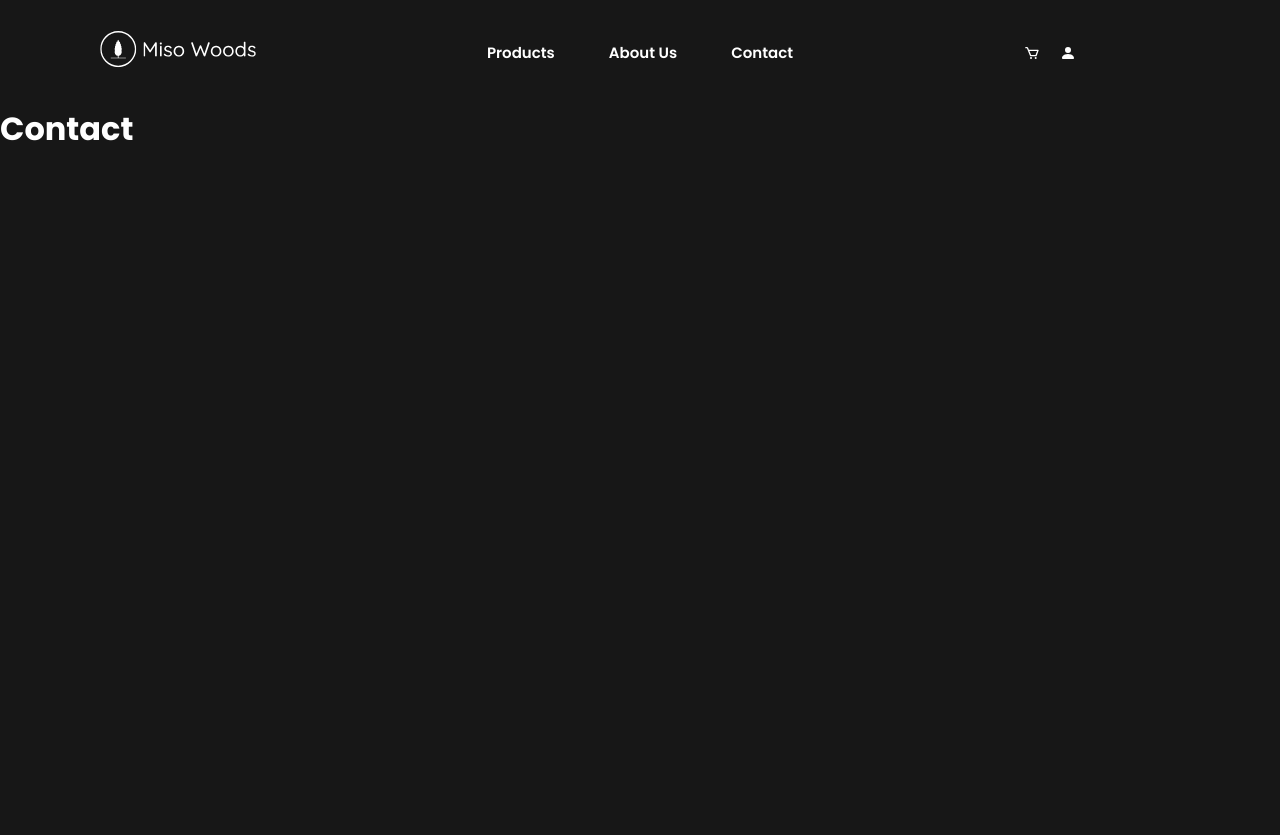
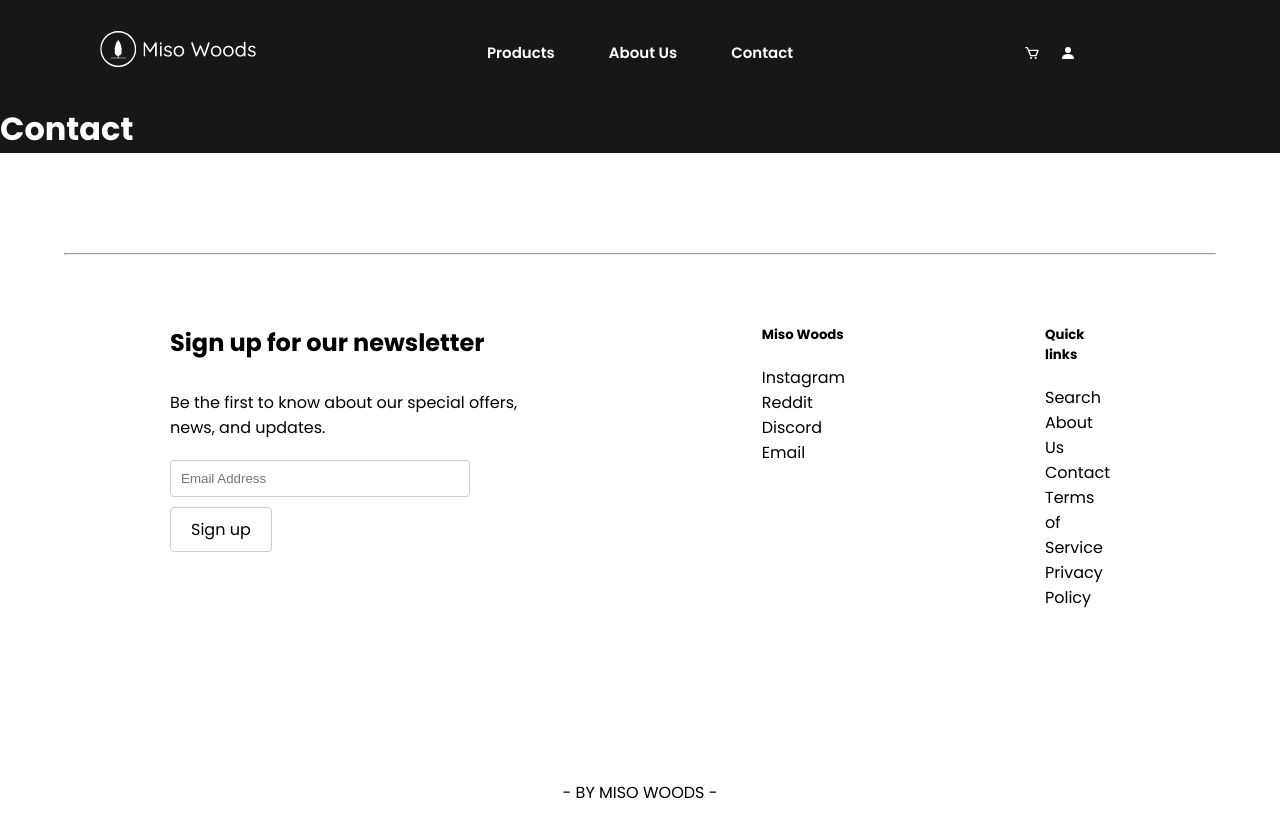
Before and after one commit to Juan-Script/miso-woods, a React (Vite) app: page /contact in a window 1280 px wide. Before the commit the page ends 800 px from the top, so only its background shows below. Built offline with nearby package versions, Linux system fonts and the light colour scheme.

Commit message:
Home acabada

```diff
--- a/src/App.tsx
+++ b/src/App.tsx
@@ -7,6 +7,7 @@
 import { Products } from "./pages/Products/Products";
 import { Header } from "./components/shared/Header";
 import { CardProduct } from "./pages/Products/views/CardProduct";
+import { Footer } from "./components/shared/Footer";
 
 function App() {
   return (
@@ -20,6 +21,7 @@
           <Route path="aboutus/" element={<AboutUs />} />
           <Route path="contact/" element={<Contact />} />
         </Routes>
+        <Footer />
       </BrowserRouter>
     </div>
   );
--- a/src/components/shared/Footer.tsx
+++ b/src/components/shared/Footer.tsx
@@ -0,0 +1,51 @@
+export const Footer = () => {
+  return (
+    <div className="footer_grid">
+      <hr className="footer_hr"></hr>
+      <div className="footer_content">
+        <div className="footer_content_newsletter">
+          <div className="footer_content_newsletter_title">
+            <h2>Sign up for our newsletter</h2>
+          </div>
+          <div className="footer_container_input">
+            <div className="footer_content_newsletter_subtitle">
+              <p>
+                Be the first to know about our special offers, news, and
+                updates.
+              </p>
+            </div>
+            <div className="input-container">
+              <input type="text" placeholder="Email Address" />
+              <div className="signup-container"></div>
+              <span className="signup-button">Sign up</span>
+            </div>
+          </div>
+        </div>
+        <div className="footer_content_sitemap">
+          <div className="footer_content_sitemap_links">
+            <div>
+              <h5 className="sitemap_title">Miso Woods</h5>
+              <ol>Instagram</ol>
+              <ol>Reddit</ol>
+              <ol>Discord</ol>
+              <ol>Email</ol>
+            </div>
+          </div>
+          <div className="footer_content_sitemap_social">
+            <div>
+              <h5 className="sitemap_title">Quick links</h5>
+              <ol>Search</ol>
+              <ol>About Us</ol>
+              <ol>Contact</ol>
+              <ol>Terms of Service</ol>
+              <ol>Privacy Policy</ol>
+            </div>
+          </div>
+        </div>
+      </div>
+      <div className="footer_bottom">
+        <p>- BY MISO WOODS -</p>
+      </div>
+    </div>
+  );
+};
--- a/src/css/styles.css
+++ b/src/css/styles.css
@@ -1,3 +1,4 @@
+@charset "UTF-8";
 @import url("https://fonts.googleapis.com/css2?family=Poppins:wght@200;300;400;600;700&display=swap");
 html {
   box-sizing: border-box;
@@ -28,55 +29,90 @@
   margin-right: auto;
   margin-left: auto;
 }
-.grid .topimg {
+.grid .top_img {
   position: absolute;
   top: -120px;
   z-index: -1;
   width: 100%;
   height: 700px;
 }
-.grid .topimg img {
+.grid .top_img img {
   object-fit: cover;
   width: 100%;
   height: 100%;
 }
-.grid .h1 {
+.grid .top_heading {
   margin-top: 300px !important;
-  margin: 90px;
+  margin: 120px;
 }
 
-.box {
+.box_products {
   background-color: white;
   color: black;
+}
+
+.box_artisans {
+  background-color: white;
+  color: black;
+}
+
+.box_subtitle {
+  margin: 30px;
+  font-weight: 300;
 }
 
 .products {
   display: grid;
   grid-template-columns: repeat(3, 1fr);
-  gap: 10px;
+  align-items: center;
+  margin-left: auto;
+  margin-right: auto;
+  position: relative;
+  padding: 50px;
+  gap: 25px; /* Añade espacio entre las imágenes */
 }
 .products img {
-  width: 90%;
+  width: 100%;
   height: auto;
+  min-height: 390px;
 }
 
 .artisans {
   display: grid;
   grid-template-columns: repeat(3, 1fr);
-  gap: 20px;
+  gap: 25px;
+  margin-left: auto;
+  margin-right: auto;
+  position: relative;
+  padding: 50px;
 }
 .artisans img {
-  width: 90%;
-  height: auto;
+  width: 100% !important;
+  height: 521px;
+  object-fit: cover;
 }
 
-.content {
+.box_content {
   margin-left: auto;
   margin-right: auto;
   display: flex;
   flex-direction: column;
   align-items: center;
   margin: 100px;
+}
+
+.box_artisans_content {
+  margin-left: auto;
+  margin-right: auto;
+  display: flex;
+  flex-direction: column;
+  align-items: center;
+  margin: 100px;
+  margin-bottom: 200px;
+}
+
+.artisans_img {
+  margin-top: -100px !important;
 }
 
 .grid-item {
@@ -107,6 +143,7 @@
 .title {
   text-align: center;
   margin: 70px;
+  margin-bottom: 120px;
 }
 
 .title h1 {
@@ -149,14 +186,12 @@
   background-color: #fafbfc;
   border: 1px solid rgba(27, 31, 35, 0.15);
   border-radius: 6px;
-  box-shadow: rgba(27, 31, 35, 0.04) 0 1px 0,
-    rgba(255, 255, 255, 0.25) 0 1px 0 inset;
+  box-shadow: rgba(27, 31, 35, 0.04) 0 1px 0, rgba(255, 255, 255, 0.25) 0 1px 0 inset;
   box-sizing: border-box;
   color: #24292e;
   cursor: pointer;
   display: inline-block;
-  font-family: -apple-system, system-ui, "Segoe UI", Helvetica, Arial,
-    sans-serif, "Apple Color Emoji", "Segoe UI Emoji";
+  font-family: -apple-system, system-ui, "Segoe UI", Helvetica, Arial, sans-serif, "Apple Color Emoji", "Segoe UI Emoji";
   font-size: 14px;
   font-weight: 500;
   line-height: 20px;
@@ -272,7 +307,7 @@
   margin-top: 150px;
 }
 
-hr {
+.hr {
   height: 1px;
   background-color: #bdbdbd;
   border: none;
@@ -289,14 +324,12 @@
   background-color: #fafbfc;
   border: 1px solid rgba(27, 31, 35, 0.15);
   border-radius: 6px;
-  box-shadow: rgba(27, 31, 35, 0.04) 0 1px 0,
-    rgba(255, 255, 255, 0.25) 0 1px 0 inset;
+  box-shadow: rgba(27, 31, 35, 0.04) 0 1px 0, rgba(255, 255, 255, 0.25) 0 1px 0 inset;
   box-sizing: border-box;
   color: #24292e;
   cursor: pointer;
   display: inline-block;
-  font-family: -apple-system, system-ui, "Segoe UI", Helvetica, Arial,
-    sans-serif, "Apple Color Emoji", "Segoe UI Emoji";
+  font-family: -apple-system, system-ui, "Segoe UI", Helvetica, Arial, sans-serif, "Apple Color Emoji", "Segoe UI Emoji";
   font-size: 14px;
   font-weight: 500;
   line-height: 20px;
@@ -349,4 +382,83 @@
   min-width: 550px;
 }
 
+.footer_grid {
+  display: flex;
+  flex-direction: column;
+  margin-right: auto;
+  margin-left: auto;
+  background-color: white;
+  color: black;
+  align-items: center;
+}
+
+.footer_hr {
+  color: black;
+  width: 90%;
+  margin-bottom: -100px;
+  margin-top: 100px;
+}
+
+.input-container {
+  position: relative;
+  width: 300px;
+  margin-top: 20px;
+}
+
+.footer_container_input {
+  gap: 20px;
+}
+
+.signup-container {
+  margin-top: 20px;
+}
+
+input {
+  width: 100%;
+  padding: 10px;
+  border: 1px solid #ccc;
+  border-radius: 4px;
+}
+
+.signup-button {
+  position: relative;
+  padding: 10px 20px;
+  background-color: white;
+  color: black;
+  border: 1px solid #ccc;
+  border-radius: 4px;
+  cursor: pointer;
+}
+
+.footer_content {
+  display: flex;
+  flex-direction: row;
+  gap: 200px;
+  margin: 170px;
+}
+
+.footer_content_sitemap {
+  display: flex;
+  flex-direction: row;
+  gap: 200px;
+}
+
+.footer_content_newsletter {
+  display: flex;
+  flex-direction: column;
+  gap: 30px;
+}
+
+.footer_bottom {
+  margin-bottom: 30px;
+}
+
+.hr {
+  color: black;
+}
+
+.sitemap_title {
+  margin-bottom: 20px;
+}
+
 /*# sourceMappingURL=styles.css.map */
--- a/src/pages/Home/Home.tsx
+++ b/src/pages/Home/Home.tsx
@@ -2,19 +2,21 @@
   return (
     <div className="grid">
       <div className="top">
-        <div className="topimg">
+        <div className="top_img">
           <img src="https://utfs.io/f/0be2597b-422c-4770-a502-346eb1b199d8_photo_5990077385086713784_y.jpg" />
         </div>
-        <h1 className="h1">Design is about passion</h1>
+        <h1 className="top_heading">Design is about passion</h1>
       </div>
 
-      <div className="box">
-        <div className="content">
+      <div className="box_products">
+        <div className="box_content">
           <h1>P r o d u c t s</h1>
-          <h5>
-            Lorem ipsum dolor sit amet, consectetur adipiscing elit, sed do
-            eiusmod tempor incididunt ut labore et dolore magna aliqua.
-          </h5>
+          <div>
+            <h5 className="box_subtitle">
+              Lorem ipsum dolor sit amet, consectetur adipiscing elit, sed do
+              eiusmod tempor incididunt ut labore et dolore magna aliqua.
+            </h5>
+          </div>
           <button>Show all</button>
         </div>
         <div className="products">
@@ -23,10 +25,10 @@
           <img src="https://utfs.io/f/afda2013-a995-4ae1-87d2-1ec78598960a_Shoyu%201.jpg" />
         </div>
       </div>
-      <div className="box">
-        <div className="content">
+      <div className="box_artisans">
+        <div className="box_artisans_content">
           <h1>A r t i s a n</h1>
-          <h5>
+          <h5 className="box_subtitle">
             Lorem ipsum dolor sit amet, consectetur adipiscing elit, sed do
             eiusmod tempor incididunt ut labore et dolore magna aliqua.
           </h5>
@@ -34,7 +36,9 @@
         </div>
         <div className="artisans">
           <img src="https://uploadthing.com/f/50b23d82-dc3f-43c7-a52d-cedb25722a09_Captura.PNG" />
-          <img src="https://utfs.io/f/e99fe9be-a1a4-408c-87c3-8ff116a0c418_Artesania2.jpg" />
+          <div className="artisans_img">
+            <img src="https://utfs.io/f/e99fe9be-a1a4-408c-87c3-8ff116a0c418_Artesania2.jpg" />
+          </div>
           <img src="https://utfs.io/f/52e1d24e-4f60-49d4-a195-6bfebbb01124_Artesania3.jpg" />
         </div>
       </div>
--- a/src/pages/Products/views/CardProduct.tsx
+++ b/src/pages/Products/views/CardProduct.tsx
@@ -53,7 +53,7 @@
       </div>
       <div className="productspecs">
         <h3>Product</h3>
-        <hr />
+        <hr className="hr" />
         <div className="specs">
           <h4>Specs</h4>
           <li>60% burger mounted Keyboard</li>
--- a/src/scss/layout/_cardproduct.scss
+++ b/src/scss/layout/_cardproduct.scss
@@ -22,7 +22,7 @@
   margin-top: 150px;
 }
 
-hr {
+.hr {
   height: 1px;
   background-color: #bdbdbd;
   border: none;
--- /dev/null
+++ b/src/scss/layout/_footer.scss
@@ -0,0 +1,77 @@
+.footer_grid {
+  display: flex;
+  flex-direction: column;
+  margin-right: auto;
+  margin-left: auto;
+  background-color: white;
+  color: black;
+  align-items: center;
+}
+
+.footer_hr {
+  color: black;
+  width: 90%;
+  margin-bottom: -100px;
+  margin-top: 100px;
+}
+.input-container {
+  position: relative;
+  width: 300px;
+  margin-top: 20px;
+}
+
+.footer_container_input {
+  gap: 20px;
+}
+
+.signup-container {
+  margin-top: 20px;
+}
+
+input {
+  width: 100%;
+  padding: 10px;
+  border: 1px solid #ccc;
+  border-radius: 4px;
+}
+
+.signup-button {
+  position: relative;
+
+  padding: 10px 20px;
+  background-color: white;
+  color: black;
+  border: 1px solid #ccc;
+  border-radius: 4px;
+  cursor: pointer;
+}
+
+.footer_content {
+  display: flex;
+  flex-direction: row;
+  gap: 200px;
+  margin: 170px;
+}
+.footer_content_sitemap {
+  display: flex;
+  flex-direction: row;
+  gap: 200px;
+}
+
+.footer_content_newsletter {
+  display: flex;
+  flex-direction: column;
+  gap: 30px;
+}
+
+.footer_bottom {
+  margin-bottom: 30px;
+}
+
+.hr {
+  color: black;
+}
+
+.sitemap_title {
+  margin-bottom: 20px;
+}
--- a/src/scss/layout/_products.scss
+++ b/src/scss/layout/_products.scss
@@ -27,6 +27,7 @@
 .title {
   text-align: center;
   margin: 70px;
+  margin-bottom: 120px;
 }
 
 .title h1 {
--- a/src/scss/layout/index.scss
+++ b/src/scss/layout/index.scss
@@ -6,3 +6,4 @@
 @forward "./header";
 @forward "./cardproduct";
 @forward "./slider";
+@forward "./footer";
```
Also changed, not shown: src/scss/layout/_home.scss (+46 -10 lines), 1 other file (tests, documents, lock files or other folders).
